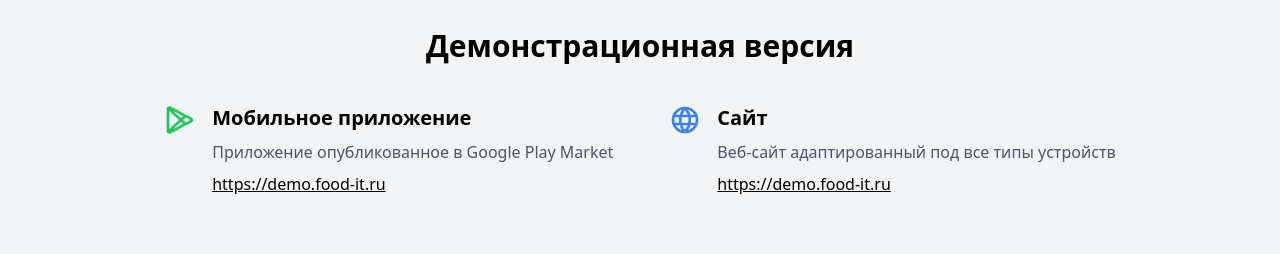
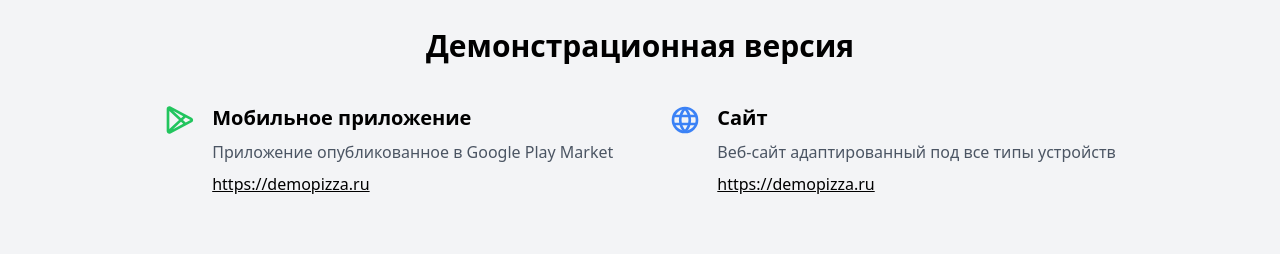
Before and after one commit to Evgeniy-Shabakov/food-it.ru, a Nuxt app: page / in a window 1280 px wide. Shown: the part 2376-2630 px from the top of the page. Built offline with nearby package versions, Linux system fonts and the light colour scheme.

Commit message:
Changed demo-link

```diff
--- a/components/page/index/sectionDemonstration.vue
+++ b/components/page/index/sectionDemonstration.vue
@@ -8,7 +8,7 @@
 
         <div class="flex flex-col gap-8 items-center md:flex-row md:justify-center md:gap-14">
 
-            <CardDemonstration link="https://demo.food-it.ru">
+            <CardDemonstration link="https://demopizza.ru">
                 <template v-slot:icon>
                     <IconGooglePlay class="text-green-500" />
                 </template>
@@ -20,7 +20,7 @@
                 </template>
             </CardDemonstration>
 
-            <CardDemonstration link="https://demo.food-it.ru">
+            <CardDemonstration link="https://demopizza.ru">
                 <template v-slot:icon>
                     <IconInternet class="text-blue-500" />
                 </template>
```
